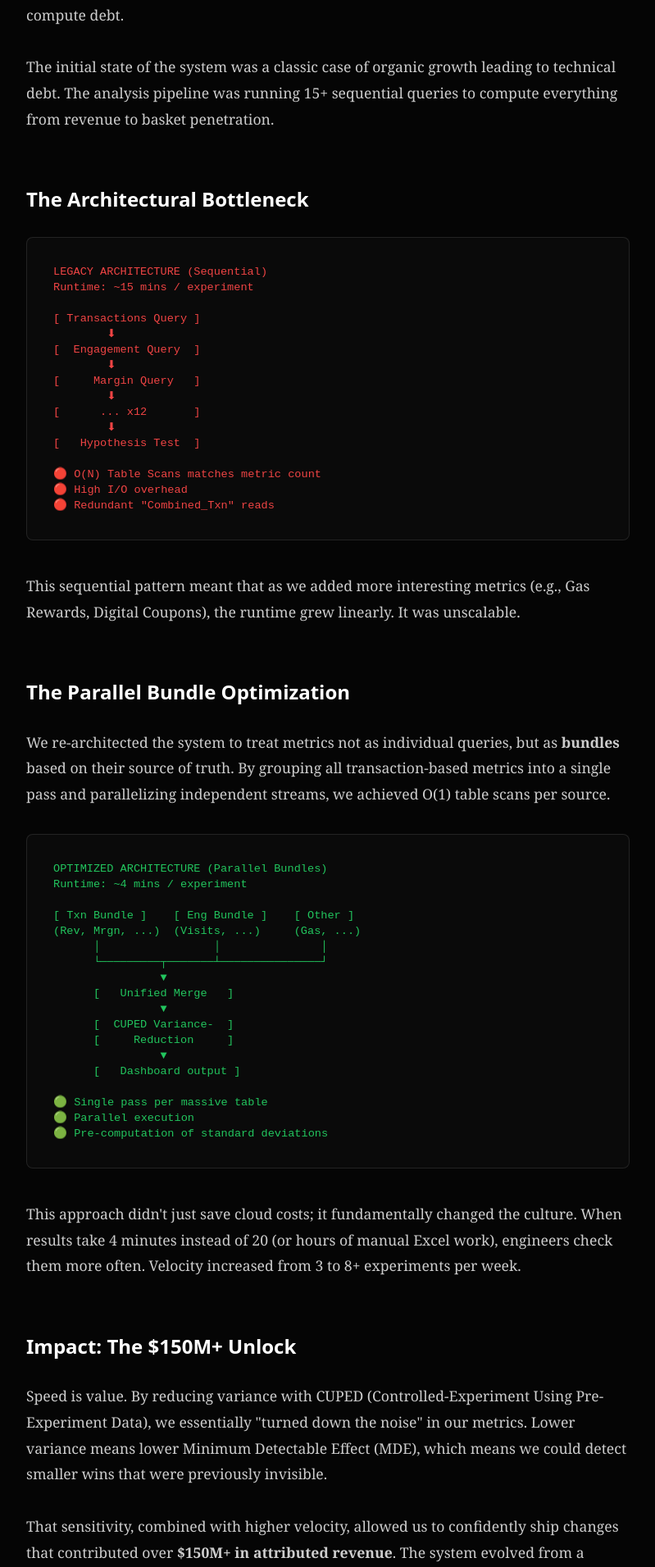
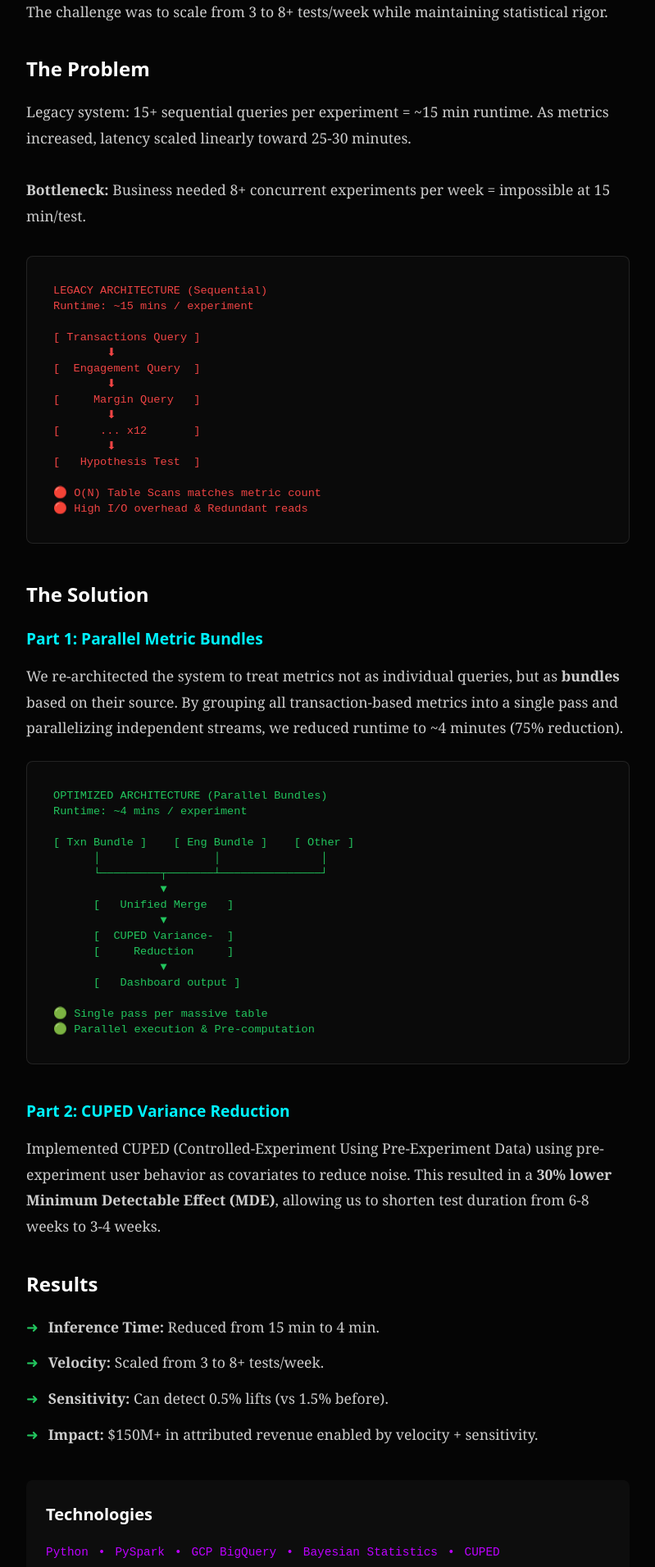
Before and after one commit to justsuyash/justsuyash_portfolio, a React (Vite) app: page /articles/experimentation-architecture in a window 1280 px wide. Shown: the part 769-2680 px from the top of the page at 82% size, without its empty margins (240-1039 px from the left). Built offline with nearby package versions, Linux system fonts and the light colour scheme.

Commit message:
Align case study content with feedback template

```diff
--- a/src/pages/articles/ExperimentationArchitecturePage.jsx
+++ b/src/pages/articles/ExperimentationArchitecturePage.jsx
@@ -62,17 +62,17 @@ const ExperimentationArchitecturePage = () => {
 
                     <div className="article-content" style={{ color: 'rgba(255,255,255,0.8)', fontSize: '1.1rem', lineHeight: 1.8, fontFamily: 'Georgia, serif' }}>
 
+                        <h3 style={{ fontSize: '1.5rem', fontWeight: 600, color: '#fff', marginBottom: '16px', fontFamily: 'system-ui, sans-serif' }}>Context</h3>
                         <p style={{ marginBottom: '32px' }}>
-                            In large-scale retail experimentation, the bottleneck often shifts from <em>data collection</em> to <em>inference latency</em>. When you have tens of millions of users and dozens of concurrent experiments, naively querying transaction logs for every metric creates a massive compute debt.
+                            Fortune 100 retailer, tens of millions of shoppers, dozens of concurrent experiments. The challenge was to scale from 3 to 8+ tests/week while maintaining statistical rigor.
                         </p>
 
-                        <p style={{ marginBottom: '40px' }}>
-                            The initial state of the system was a classic case of organic growth leading to technical debt. The analysis pipeline was running 15+ sequential queries to compute everything from revenue to basket penetration.
+                        <h3 style={{ fontSize: '1.5rem', fontWeight: 600, color: '#fff', marginBottom: '16px', fontFamily: 'system-ui, sans-serif' }}>The Problem</h3>
+                        <p style={{ marginBottom: '32px' }}>
+                            Legacy system: 15+ sequential queries per experiment = ~15 min runtime. As metrics increased, latency scaled linearly toward 25-30 minutes.
+                            <br /><br />
+                            <strong>Bottleneck:</strong> Business needed 8+ concurrent experiments per week = impossible at 15 min/test.
                         </p>
-
-                        <h3 style={{ fontSize: '1.5rem', fontWeight: 600, color: '#fff', marginBottom: '24px', fontFamily: 'system-ui, sans-serif', marginTop: '60px' }}>
-                            The Architectural Bottleneck
-                        </h3>
 
                         <div style={{
                             background: '#0a0a0a', padding: '32px', borderRadius: '8px',
@@ -94,21 +94,15 @@ Runtime: ~15 mins / experiment
 [   Hypothesis Test  ]
 
 🔴 O(N) Table Scans matches metric count
-🔴 High I/O overhead
-🔴 Redundant "Combined_Txn" reads`}
+🔴 High I/O overhead & Redundant reads`}
                             </pre>
                         </div>
 
-                        <p style={{ marginBottom: '32px' }}>
-                            This sequential pattern meant that as we added more interesting metrics (e.g., Gas Rewards, Digital Coupons), the runtime grew linearly. It was unscalable.
-                        </p>
+                        <h3 style={{ fontSize: '1.5rem', fontWeight: 600, color: '#fff', marginBottom: '16px', fontFamily: 'system-ui, sans-serif' }}>The Solution</h3>
 
-                        <h3 style={{ fontSize: '1.5rem', fontWeight: 600, color: '#fff', marginBottom: '24px', fontFamily: 'system-ui, sans-serif', marginTop: '60px' }}>
-                            The Parallel Bundle Optimization
-                        </h3>
-
-                        <p style={{ marginBottom: '32px' }}>
-                            We re-architected the system to treat metrics not as individual queries, but as <strong>bundles</strong> based on their source of truth. By grouping all transaction-based metrics into a single pass and parallelizing independent streams, we achieved O(1) table scans per source.
+                        <h4 style={{ fontSize: '1.2rem', fontWeight: 600, color: '#00f3ff', marginBottom: '12px', fontFamily: 'system-ui, sans-serif' }}>Part 1: Parallel Metric Bundles</h4>
+                        <p style={{ marginBottom: '24px' }}>
+                            We re-architected the system to treat metrics not as individual queries, but as <strong>bundles</strong> based on their source. By grouping all transaction-based metrics into a single pass and parallelizing independent streams, we reduced runtime to ~4 minutes (75% reduction).
                         </p>
 
                         <div style={{
@@ -121,7 +115,6 @@ Runtime: ~15 mins / experiment
 Runtime: ~4 mins / experiment
 
 [ Txn Bundle ]    [ Eng Bundle ]    [ Other ]
-(Rev, Mrgn, ...)  (Visits, ...)     (Gas, ...)
       │                 │               │
       └─────────┬───────┴───────────────┘
                 ▼
@@ -133,26 +126,44 @@ Runtime: ~4 mins / experiment
       [   Dashboard output ]
 
 🟢 Single pass per massive table
-🟢 Parallel execution
-🟢 Pre-computation of standard deviations`}
+🟢 Parallel execution & Pre-computation`}
                             </pre>
                         </div>
 
-                        <p style={{ marginBottom: '40px' }}>
-                            This approach didn't just save cloud costs; it fundamentally changed the culture. When results take 4 minutes instead of 20 (or hours of manual Excel work), engineers check them more often. Velocity increased from 3 to 8+ experiments per week.
+                        <h4 style={{ fontSize: '1.2rem', fontWeight: 600, color: '#00f3ff', marginBottom: '12px', fontFamily: 'system-ui, sans-serif' }}>Part 2: CUPED Variance Reduction</h4>
+                        <p style={{ marginBottom: '32px' }}>
+                            Implemented CUPED (Controlled-Experiment Using Pre-Experiment Data) using pre-experiment user behavior as covariates to reduce noise. This resulted in a <strong>30% lower Minimum Detectable Effect (MDE)</strong>, allowing us to shorten test duration from 6-8 weeks to 3-4 weeks.
                         </p>
 
-                        <h3 style={{ fontSize: '1.5rem', fontWeight: 600, color: '#fff', marginBottom: '24px', fontFamily: 'system-ui, sans-serif', marginTop: '60px' }}>
-                            Impact: The $150M+ Unlock
-                        </h3>
+                        <h3 style={{ fontSize: '1.5rem', fontWeight: 600, color: '#fff', marginBottom: '16px', fontFamily: 'system-ui, sans-serif' }}>Results</h3>
+                        <ul style={{ listStyle: 'none', padding: 0, marginBottom: '40px' }}>
+                            <li style={{ marginBottom: '12px', display: 'flex', gap: '12px' }}>
+                                <span style={{ color: '#22c55e' }}>➜</span> <span><strong>Inference Time:</strong> Reduced from 15 min to 4 min.</span>
+                            </li>
+                            <li style={{ marginBottom: '12px', display: 'flex', gap: '12px' }}>
+                                <span style={{ color: '#22c55e' }}>➜</span> <span><strong>Velocity:</strong> Scaled from 3 to 8+ tests/week.</span>
+                            </li>
+                            <li style={{ marginBottom: '12px', display: 'flex', gap: '12px' }}>
+                                <span style={{ color: '#22c55e' }}>➜</span> <span><strong>Sensitivity:</strong> Can detect 0.5% lifts (vs 1.5% before).</span>
+                            </li>
+                            <li style={{ marginBottom: '12px', display: 'flex', gap: '12px' }}>
+                                <span style={{ color: '#22c55e' }}>➜</span> <span><strong>Impact:</strong> $150M+ in attributed revenue enabled by velocity + sensitivity.</span>
+                            </li>
+                        </ul>
 
-                        <p style={{ marginBottom: '32px' }}>
-                            Speed is value. By reducing variance with CUPED (Controlled-Experiment Using Pre-Experiment Data), we essentially "turned down the noise" in our metrics. Lower variance means lower Minimum Detectable Effect (MDE), which means we could detect smaller wins that were previously invisible.
-                        </p>
+                        <div style={{ padding: '24px', background: 'rgba(255,255,255,0.03)', borderRadius: '8px', marginBottom: '40px' }}>
+                            <h3 style={{ fontSize: '1.25rem', fontWeight: 600, color: '#fff', marginBottom: '16px', fontFamily: 'system-ui, sans-serif' }}>Technologies</h3>
+                            <div style={{ display: 'flex', gap: '12px', flexWrap: 'wrap', fontFamily: 'monospace', fontSize: '0.9rem', color: '#bd00ff' }}>
+                                <span>Python</span> <span>•</span> <span>PySpark</span> <span>•</span> <span>GCP BigQuery</span> <span>•</span> <span>Bayesian Statistics</span> <span>•</span> <span>CUPED</span>
+                            </div>
+                        </div>
 
-                        <p>
-                            That sensitivity, combined with higher velocity, allowed us to confidently ship changes that contributed over <strong>$150M+ in attributed revenue</strong>. The system evolved from a bottleneck into a strategic asset.
-                        </p>
+                        <h3 style={{ fontSize: '1.5rem', fontWeight: 600, color: '#fff', marginBottom: '16px', fontFamily: 'system-ui, sans-serif' }}>Lessons</h3>
+                        <ol style={{ paddingLeft: '20px', marginBottom: '40px' }}>
+                            <li style={{ marginBottom: '12px' }}><strong>O(1) table scans force good architecture.</strong> Constraints drive better design than unlimited compute.</li>
+                            <li style={{ marginBottom: '12px' }}><strong>Variance reduction compounds with velocity.</strong> Lower noise means faster tests, which means more tests, which means more learning.</li>
+                            <li><strong>Infrastructure quality enables organizational velocity.</strong> You can't change culture if the tools are slow.</li>
+                        </ol>
 
                     </div>
                 </motion.div>
```
